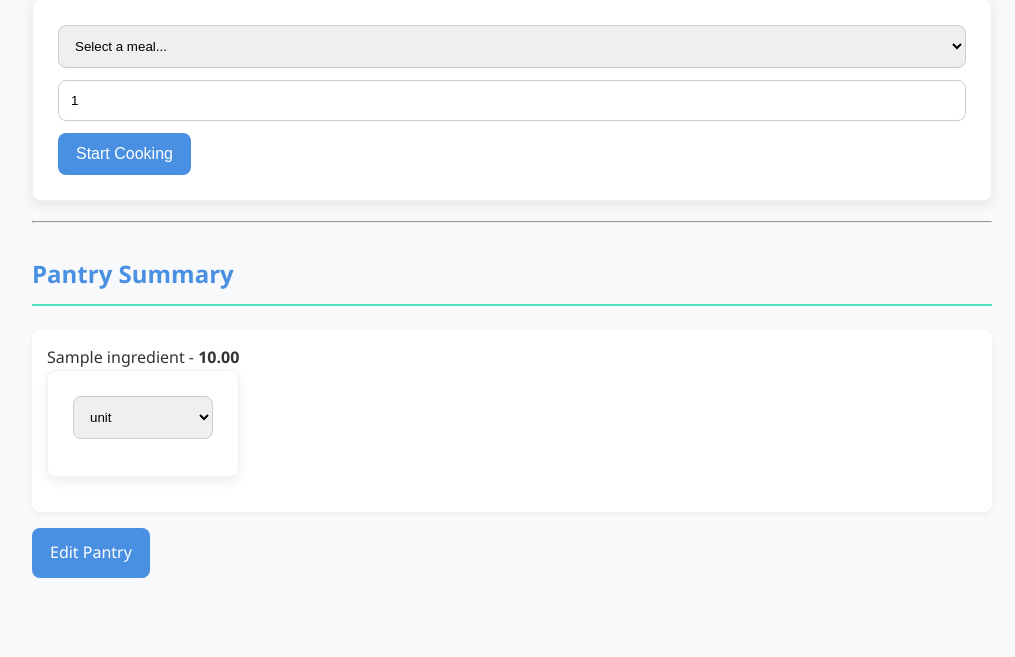
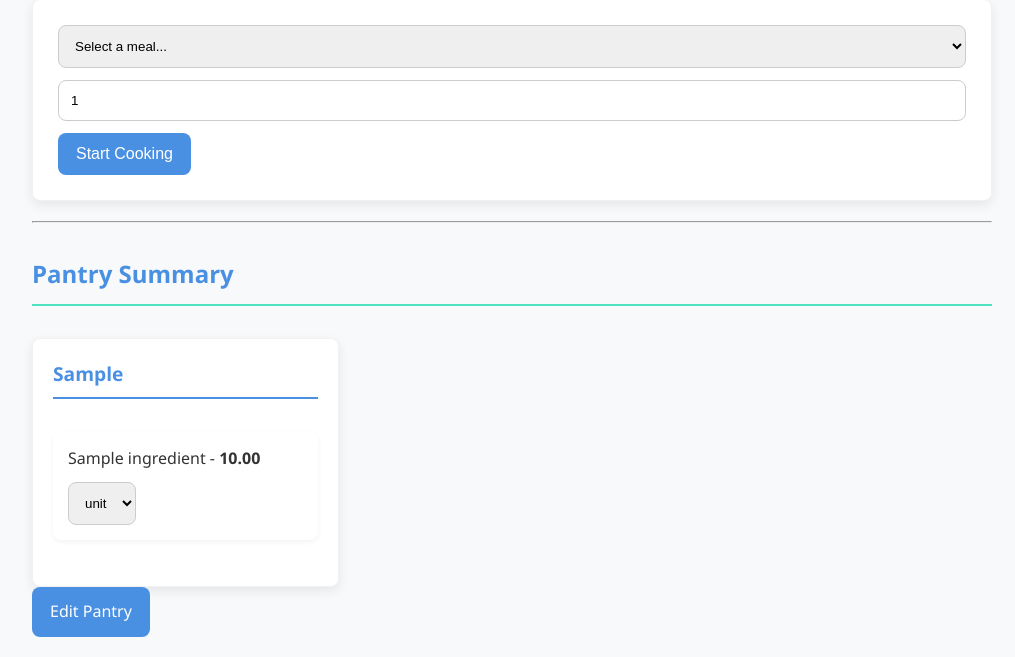
Before and after one commit to pestilence-and-war/Small-Asset-Tracker, a Flask app: page / in a window 1280 px wide. Shown: the part 598-1255 px from the top of the page, without its empty margins (128-1143 px from the left). Before the commit the page ends 1176 px from the top, so only its background shows below. Run offline with Flask 3, Linux system fonts and the light colour scheme; tables that the repository leaves empty hold one stand-in row (values such as "Sample post"); some libraries are stand-ins or nearby versions.

Commit message:
Feat: Introduce Ingredient Categories for Enhanced Pantry & Meal Filtering
This commit introduces a comprehensive category management system for ingredients, significantly enhancing pantry organization and meal filtering capabilities.

**Database:**
* Updated the `ingredients` table schema by adding a `category` column.
* Provided a database migration script to gracefully handle existing databases, populating the new column as needed.

**Backend:**
* Modified existing ingredient functions to support the assignment and retrieval of categories.
* Added a new API route specifically for filtering meals based on ingredient categories.

**Frontend:**
* Implemented a new pantry layout to visually group and display ingredients by their assigned categories.
* Developed a dedicated category editor UI, allowing users to easily assign and manage categories for their ingredients.
* Integrated category-based filtering into the meal browsing interface, improving meal discovery.

```diff
--- a/app/database.py
+++ b/app/database.py
@@ -15,6 +15,7 @@
         CREATE TABLE IF NOT EXISTS ingredients (
             id INTEGER PRIMARY KEY,
             name TEXT NOT NULL UNIQUE,
+            category TEXT NOT NULL DEFAULT 'other',
             quantity REAL NOT NULL DEFAULT 0,
             base_unit TEXT, -- e.g., 'g', 'ml', 'unit'
             base_unit_type TEXT, -- e.g., 'mass', 'volume', 'count'
@@ -68,6 +69,13 @@
             UNIQUE(ingredient_id, view_name)
         )
     ''')
+    # Add category column to ingredients if it doesn't exist
+    try:
+        conn.execute('SELECT category FROM ingredients LIMIT 1').fetchall()
+    except sqlite3.OperationalError:
+        print("Adding 'category' column to 'ingredients' table.")
+        conn.execute('ALTER TABLE ingredients ADD COLUMN category TEXT NOT NULL DEFAULT "other"')
+
     conn.commit()
     conn.close()
 
--- a/app/routes.py
+++ b/app/routes.py
@@ -14,20 +14,23 @@
     volume_units = ['ml', 'l', 'cc', 'cup', 'tbsp', 'tsp', 'gallon', 'quart', 'pint']
     return mass_units, volume_units
 
+def get_all_categories():
+    return ['fresh produce', 'frozen foods', 'meats', 'canned goods', 'dry goods', 'spices', 'other']
+
 def get_all_ingredients(view_name='pantry'):
     conn = get_db_connection()
     # Join with ingredient_view_units to get the preferred display unit
     query = f"""
         SELECT
-            i.id, i.name, i.quantity, i.base_unit, i.base_unit_type,
+            i.id, i.name, i.category, i.quantity, i.base_unit, i.base_unit_type,
             ivu.unit as display_unit
         FROM ingredients i
         LEFT JOIN ingredient_view_units ivu ON i.id = ivu.ingredient_id AND ivu.view_name = ?
-        ORDER BY i.name
+        ORDER BY i.category, i.name
     """
     ingredients_raw = conn.execute(query, (view_name,)).fetchall()
 
-    processed_ingredients = []
+    ingredients_by_category = {}
     mass_units, volume_units = get_all_units()
 
     for item in ingredients_raw:
@@ -59,11 +62,14 @@
             item_dict['display_unit'] = item_dict['base_unit']
             item_dict['conversion_error'] = True
 
+        category = item_dict['category']
+        if category not in ingredients_by_category:
+            ingredients_by_category[category] = []
+        ingredients_by_category[category].append(item_dict)
 
-        processed_ingredients.append(item_dict)
 
     conn.close()
-    return processed_ingredients
+    return ingredients_by_category
 
 def get_all_meals():
     conn = get_db_connection()
@@ -363,7 +369,7 @@
     conn = get_db_connection()
     query = f"""
         SELECT
-            i.id, i.name, i.quantity, i.base_unit, i.base_unit_type, i.density_g_ml,
+            i.id, i.name, i.category, i.quantity, i.base_unit, i.base_unit_type, i.density_g_ml,
             ivu.unit as display_unit
         FROM ingredients i
         LEFT JOIN ingredient_view_units ivu ON i.id = ivu.ingredient_id AND ivu.view_name = ?
@@ -449,7 +455,8 @@
 def edit_ingredient_form(ing_id):
     view_name = request.args.get('view_name', 'pantry')
     ingredient = get_ingredient_by_id(ing_id, view_name, for_editing=True)
-    return render_template('_edit_ingredient_form.html', ingredient=ingredient, view_name=view_name)
+    categories = get_all_categories()
+    return render_template('_edit_ingredient_form.html', ingredient=ingredient, view_name=view_name, categories=categories)
 
 @app.route('/edit_ingredient/<int:ing_id>', methods=['POST'])
 def edit_ingredient(ing_id):
@@ -457,6 +464,7 @@
     new_name = request.form.get('name', '').strip().lower()
     new_quantity_str = request.form.get('quantity', '0')
     new_unit = request.form.get('unit')
+    new_category = request.form.get('category')
 
     if not new_name or not new_unit:
         ingredient = get_ingredient_by_id(ing_id, view_name)
@@ -481,12 +489,12 @@
                 if new_unit_type != current_base_unit_type:
                     quantity_in_base, final_base_unit, final_base_unit_type = convert_to_base(new_quantity, new_unit, conn=conn)
                     conn.execute(
-                        "UPDATE ingredients SET name = ?, quantity = ?, base_unit = ?, base_unit_type = ? WHERE id = ?",
-                        (new_name, quantity_in_base, final_base_unit, final_base_unit_type, ing_id)
+                        "UPDATE ingredients SET name = ?, quantity = ?, base_unit = ?, base_unit_type = ?, category = ? WHERE id = ?",
+                        (new_name, quantity_in_base, final_base_unit, final_base_unit_type, new_category, ing_id)
                     )
                 else:
                     quantity_in_base, _, _ = convert_to_base(new_quantity, new_unit, ing_id, conn=conn)
-                    conn.execute("UPDATE ingredients SET name = ?, quantity = ? WHERE id = ?", (new_name, quantity_in_base, ing_id))
+                    conn.execute("UPDATE ingredients SET name = ?, quantity = ?, category = ? WHERE id = ?", (new_name, quantity_in_base, new_category, ing_id))
 
                 conn.execute("""
                     INSERT INTO ingredient_view_units (ingredient_id, view_name, unit) VALUES (?, ?, ?)
@@ -506,8 +514,8 @@
                 else: # Density exists
                     quantity_in_base, final_base_unit, final_base_unit_type = convert_to_base(new_quantity, new_unit, ing_id, conn=conn)
                     conn.execute(
-                        "UPDATE ingredients SET name = ?, quantity = ?, base_unit = ?, base_unit_type = ? WHERE id = ?",
-                        (new_name, quantity_in_base, final_base_unit, final_base_unit_type, ing_id)
+                        "UPDATE ingredients SET name = ?, quantity = ?, base_unit = ?, base_unit_type = ?, category = ? WHERE id = ?",
+                        (new_name, quantity_in_base, final_base_unit, final_base_unit_type, new_category, ing_id)
                     )
                     conn.execute("""
                         INSERT INTO ingredient_view_units (ingredient_id, view_name, unit) VALUES (?, ?, ?)
@@ -595,6 +603,32 @@
         conn.close()
 
     return "" # Return an empty string as the element will be removed from the DOM
+
+@app.route('/filter_meals', methods=['POST'])
+def filter_meals():
+    ingredient_ids = request.form.getlist('ingredient_ids')
+    if not ingredient_ids or 'any' in ingredient_ids:
+        meals = get_all_meals()
+        return render_template('_meals_list.html', meals=meals)
+
+    conn = get_db_connection()
+
+    placeholders = ','.join('?' for _ in ingredient_ids)
+    query = f"""
+        SELECT m.id, m.name
+        FROM meals m
+        JOIN meal_ingredients mi ON m.id = mi.meal_id
+        WHERE mi.ingredient_id IN ({placeholders})
+        GROUP BY m.id, m.name
+        HAVING COUNT(DISTINCT mi.ingredient_id) = ?
+    """
+
+    params = ingredient_ids + [len(ingredient_ids)]
+    meals = conn.execute(query, params).fetchall()
+
+    conn.close()
+
+    return render_template('_meals_list.html', meals=meals)
 
 @app.route('/batch_add_ingredients', methods=['POST'])
 def batch_add_ingredients():
@@ -963,7 +997,8 @@
 @app.route('/recipes')
 def recipes():
     meals = get_all_meals()
-    return render_template('recipe_manager.html', meals=meals)
+    ingredients_by_category = get_all_ingredients()
+    return render_template('recipe_manager.html', meals=meals, ingredients_by_category=ingredients_by_category)
 
 @app.route('/add_meal', methods=['POST'])
 def add_meal():
--- a/app/static/css/style.css
+++ b/app/static/css/style.css
@@ -342,3 +342,88 @@
         font-size: 1.5rem;
     }
 }
+
+/* Pantry Grid Layout */
+.pantry-grid {
+    display: grid;
+    grid-template-columns: repeat(auto-fill, minmax(300px, 1fr));
+    gap: 20px;
+    margin-top: 2rem;
+}
+
+.pantry-category-card {
+    background: var(--white-color);
+    border: 1px solid var(--light-grey-color);
+    border-radius: var(--border-radius);
+    padding: 20px;
+    box-shadow: var(--box-shadow);
+    display: flex;
+    flex-direction: column;
+}
+
+.category-title {
+    margin-top: 0;
+    margin-bottom: 1rem;
+    padding-bottom: 0.5rem;
+    border-bottom: 2px solid var(--primary-color);
+    text-transform: capitalize;
+    font-size: 1.2rem;
+    color: var(--primary-color);
+}
+
+.pantry-category-card .ingredient-list {
+    flex-grow: 1;
+}
+
+/* Individual ingredient item adjustments */
+.ingredient-display {
+    display: flex;
+    flex-wrap: wrap;
+    align-items: center;
+    gap: 10px;
+    width: 100%;
+}
+
+.ingredient-display > span:first-child {
+    flex-grow: 1;
+}
+
+.unit-selector-form {
+    padding: 0;
+    margin: 0;
+    box-shadow: none;
+    border: none;
+    background: transparent;
+}
+
+.unit-selector-form select {
+    margin-bottom: 0;
+}
+
+.edit-btn {
+    padding: 6px 12px;
+}
+
+/* Meal Filter Layout */
+.filter-grid {
+    display: grid;
+    grid-template-columns: repeat(auto-fill, minmax(250px, 1fr));
+    gap: 20px;
+    margin-bottom: 20px;
+}
+
+.filter-category-group {
+    display: flex;
+    flex-direction: column;
+}
+
+.filter-category-group label {
+    font-weight: bold;
+    margin-bottom: 8px;
+    text-transform: capitalize;
+}
+
+.filter-category-group select[multiple] {
+    height: 150px;
+    padding: 10px;
+}
--- a/app/templates/_ingredients_list.html
+++ b/app/templates/_ingredients_list.html
@@ -1,7 +1,14 @@
-<ul id="ingredient-list">
-    {% for ingredient in ingredients %}
-        {% with ingredient=ingredient, show_edit_buttons=show_edit_buttons %}
+<div class="pantry-grid">
+    {% for category, ingredients_in_category in ingredients.items() %}
+    <div class="pantry-category-card">
+        <h3 class="category-title">{{ category }}</h3>
+        <ul id="ingredient-list-{{ category }}" class="ingredient-list">
+            {% for ingredient in ingredients_in_category %}
+            {% with ingredient=ingredient, show_edit_buttons=show_edit_buttons %}
             {% include '_ingredient_item.html' %}
-        {% endwith %}
+            {% endwith %}
+            {% endfor %}
+        </ul>
+    </div>
     {% endfor %}
-</ul>
+</div>
```
Also changed, not shown: app/templates/_edit_ingredient_form.html (+7 -0 lines), app/templates/recipe_manager.html (+24 -0 lines).
